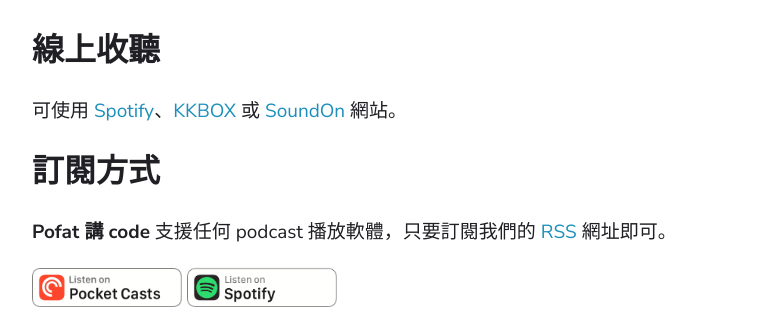
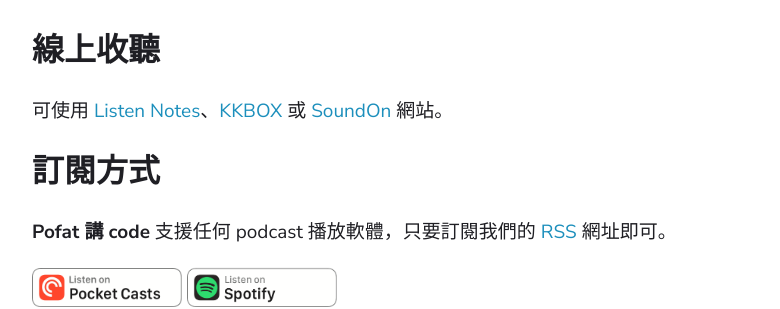
Before and after one commit to kongcodepodcast/kongcodepodcast.github.io, a Jekyll site: the page built from index.md, in a window 1280 px wide. Shown: the part 796-1105 px from the top of the page, without its empty margins (68-848 px from the left). Built offline with Jekyll 4.4.1, drawn with Linux system fonts in a browser that asks for light colours.

Commit message:
Add Listen Notes

```diff
--- a/index.md
+++ b/index.md
@@ -18,7 +18,7 @@
 
 ## 線上收聽
 
-可使用 <a href="https://open.spotify.com/show/3sLlQ699L5hMbkYJdkowjx">Spotify</a>、<a href="https://podcast.kkbox.com/channel/LarV8K8O4jH_rwFbTk">KKBOX</a> 或 <a href="https://player.soundon.fm/p/832a4f37-a4c4-410f-883e-e73113ee0527">SoundOn</a> 網站。
+可使用 <a href="https://www.listennotes.com/podcasts/pofat-講-code-pofat-A8cJHhVfxlg/">Listen Notes</a>、<a href="https://podcast.kkbox.com/channel/LarV8K8O4jH_rwFbTk">KKBOX</a> 或 <a href="https://player.soundon.fm/p/832a4f37-a4c4-410f-883e-e73113ee0527">SoundOn</a> 網站。
 
 ## 訂閱方式
 
```
Also changed, not shown: _posts/2020-12-17-1.md (+1 -1 lines).
